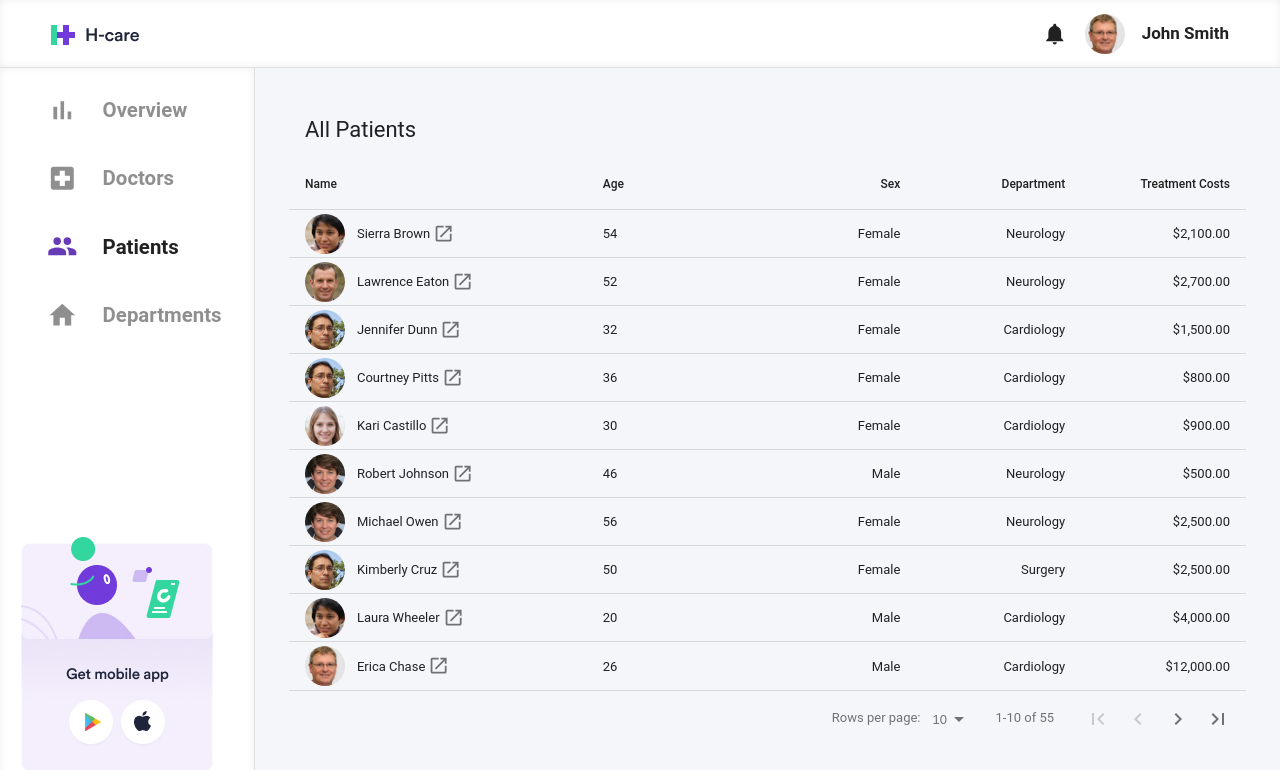
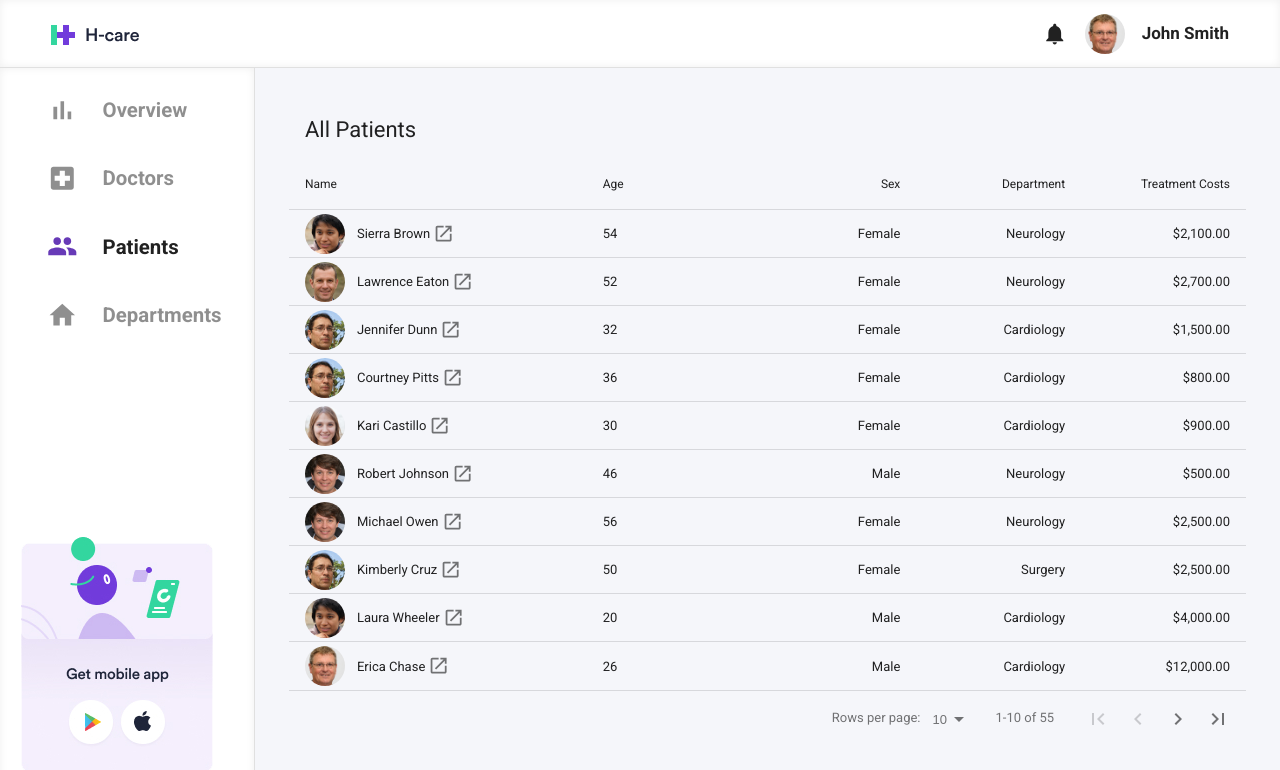
Before and after one commit to JetBoom/healthcare-ui-demo, a React (Create React App) app: page /patients in a window 1280 px wide. Shown: the top 770 px of the page. Built offline with nearby package versions, Linux system fonts and the light colour scheme.

Commit message:
Install webfont

```diff
--- a/src/App.scss
+++ b/src/App.scss
@@ -1,11 +1,11 @@
 $header-height: 4rem;
+
+@import url('https://fonts.googleapis.com/css2?family=Roboto:wght@400;700&display=swap');
 
 body {
   margin: 0;
   padding: 0;
-  font-family: -apple-system, BlinkMacSystemFont, 'Segoe UI', 'Roboto', 'Oxygen',
-    'Ubuntu', 'Cantarell', 'Fira Sans', 'Droid Sans', 'Helvetica Neue',
-    sans-serif;
+  font-family: 'Roboto', 'Ubuntu', tahoma, sans-serif;
   font-size: 14px;
   -webkit-font-smoothing: antialiased;
   -moz-osx-font-smoothing: grayscale;
--- a/src/AppTheme.js
+++ b/src/AppTheme.js
@@ -22,13 +22,7 @@ export const palette = {
 }
 
 export const typography = {
-  fontFamily: 'Roboto, tahoma, sans-serif',
-  /*default: {
-    color: palette.secondary.main,
-  },
-  body2: {
-    color: palette.secondary.main,
-  },*/
+  fontFamily: "'Roboto', 'Ubuntu', tahoma, sans-serif",
 }
 
 export const mixins = {
```
